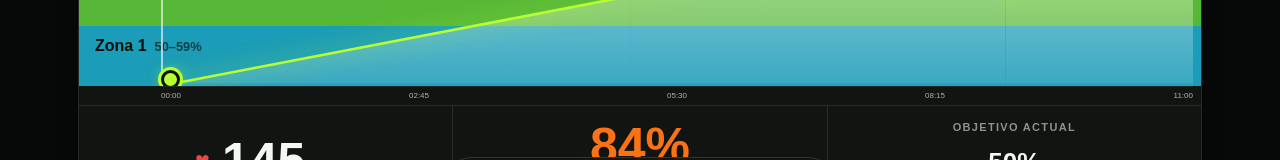
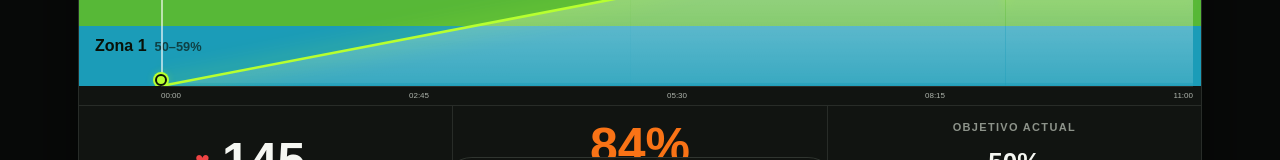
Before and after one commit to leongarciaV/spinzone, a Next.js app: page / in a window 1280 px wide. Shown: the part 565-725 px from the top of the page. Built offline with nearby package versions, Linux system fonts and the light colour scheme.

Commit message:
Centra y reduce puntos del recorrido

```diff
--- a/app/globals.css
+++ b/app/globals.css
@@ -54,12 +54,12 @@ h1 { margin: 8px 0 0; font-size: clamp(32px, 5vw, 62px); line-height: .96; lette
 .target-profile-line polyline { fill: none; stroke: #b7ff30; stroke-width: 2.5; vector-effect: non-scaling-stroke; filter: drop-shadow(0 0 4px #b7ff30); }
 .tracking-layer { position: absolute; z-index: 3; inset: 0 8px 0 82px; pointer-events: none; }
 .progress-marker { position: absolute; z-index: 2; top: 0; bottom: 0; width: 2px; background: #fff9; transition: left .25s linear; }
-.current-point, .target-point { position: absolute; z-index: 4; width: 19px; height: 19px; margin-bottom: -9px; border-radius: 50%; transition: bottom .2s ease, left .25s linear; }
-.current-point { border: 4px solid white; background: #080a09; box-shadow: 0 0 0 4px #0004; }
-.target-point { z-index: 3; border: 3px solid #0b1008; background: #b7ff30; box-shadow: 0 0 0 3px #b7ff30, 0 0 14px #b7ff3099; }
+.current-point, .target-point { position: absolute; z-index: 4; border-radius: 50%; transform: translate(-50%, 50%); transition: bottom .2s ease, left .25s linear; }
+.current-point { width: 14px; height: 14px; border: 3px solid white; background: #080a09; box-shadow: 0 0 0 2px #0005; }
+.target-point { z-index: 3; width: 12px; height: 12px; border: 2px solid #0b1008; background: #b7ff30; box-shadow: 0 0 0 2px #b7ff30, 0 0 8px #b7ff3077; }
 .current-point span, .target-point span { position: absolute; left: 50%; transform: translateX(-50%); padding: 3px 5px; border-radius: 5px; background: #080a09dd; font-size: 9px; font-style: normal; font-weight: 900; white-space: nowrap; }
-.current-point span { bottom: 20px; color: white; }
-.target-point span { top: 22px; color: #b7ff30; }
+.current-point span { bottom: 17px; color: white; }
+.target-point span { top: 16px; color: #b7ff30; }
 .time-axis { position: relative; height: 19px; margin: 0 8px 0 82px; border-top: 1px solid #282c28; }
 .time-axis span { position: absolute; top: 3px; color: #aeb4ac; font-size: 8px; font-variant-numeric: tabular-nums; transform: translateX(-50%); }
 .time-axis span:first-child { transform: none; }
```
